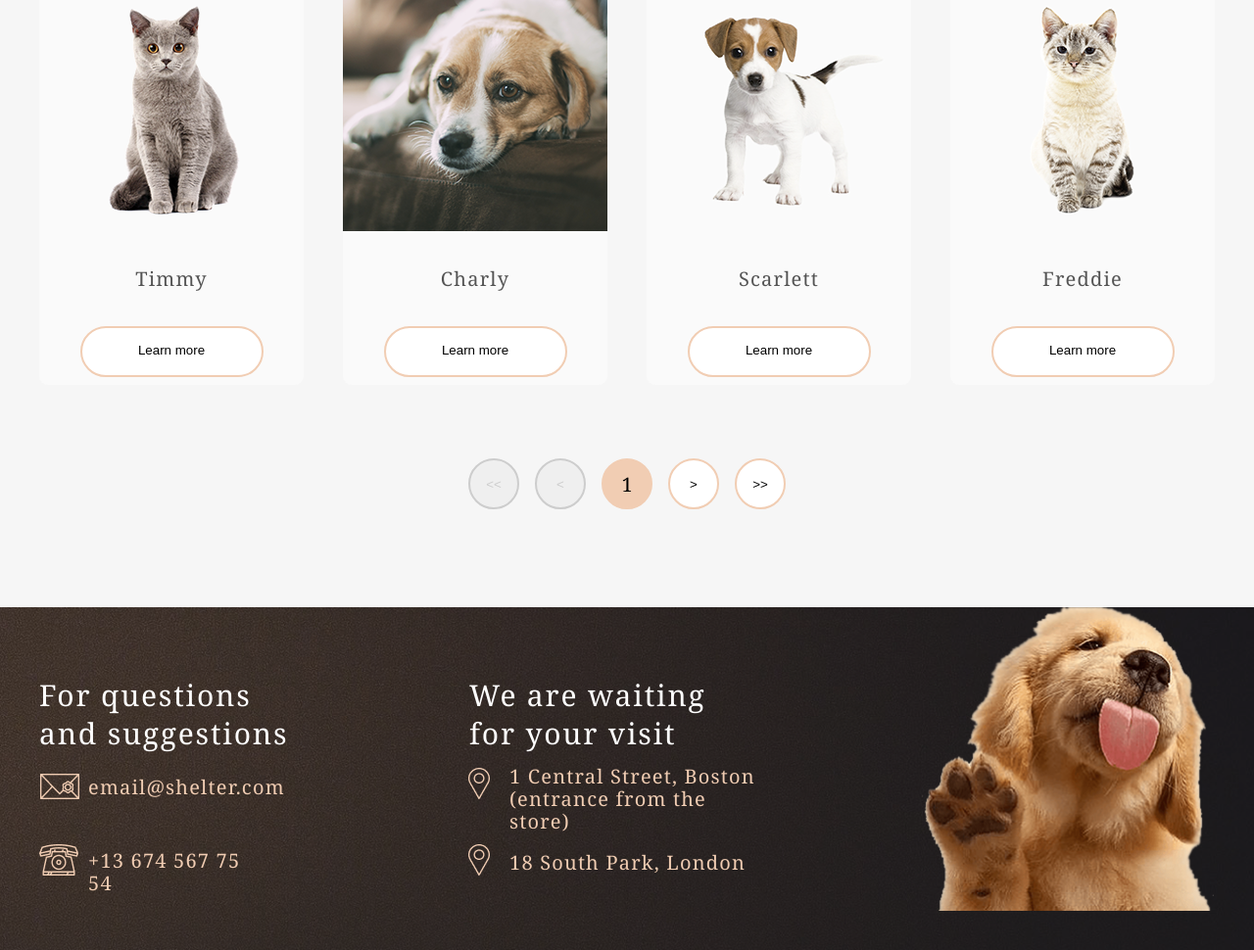
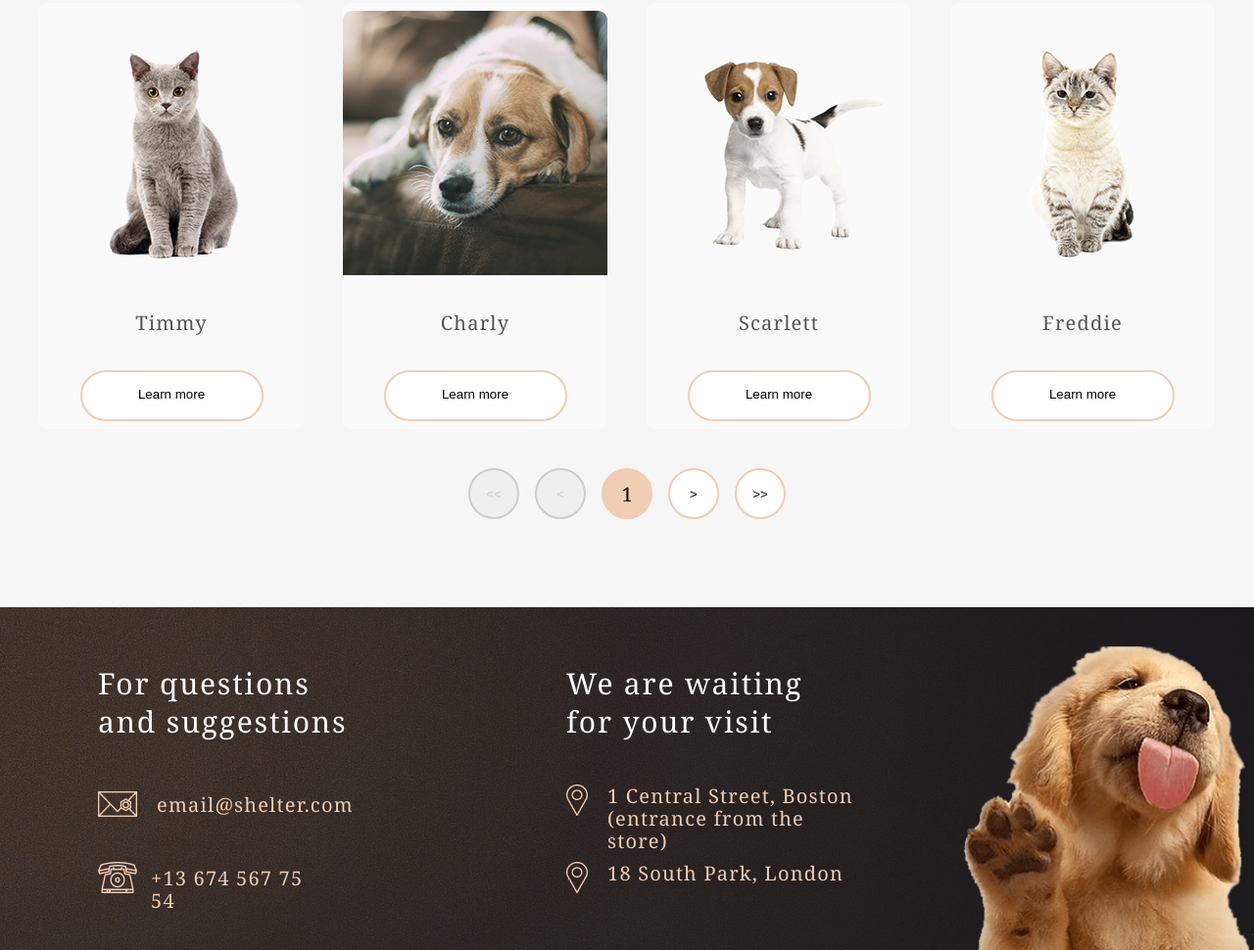
Before and after one commit to farsenyev/shelter, a plain HTML site: page pages/pets/pets.html in a window 1280 px wide. Shown: the part 842-1812 px from the top of the page at 98% size. Drawn offline with Linux system fonts and the light colour scheme.

Commit message:
fix: change to flex layout pets.html

```diff
--- a/pages/main/style.css
+++ b/pages/main/style.css
@@ -539,7 +539,7 @@
         justify-content: space-between;
         align-items: center;
 
-        background: url("/assets/images/footer-background.png"), radial-gradient(110.67% 538.64% at 5.73% 50%, #513D2F 0%, #1A1A1C 100%), #211F20;
+        background: url("../../assets/images/footer-background.png"), radial-gradient(110.67% 538.64% at 5.73% 50%, #513D2F 0%, #1A1A1C 100%), #211F20;
     }
     #footer-content {
         display: flex;
@@ -578,7 +578,7 @@
         width: 251px;
         height: 32px;
     }
-    #footer-contacts-mail a{
+    #footer-contacts-mail a, #footer-contacts-phone a{
         display: flex;
         flex-direction: row;
         justify-content: space-between;
@@ -608,14 +608,6 @@
     #footer-contacts-phone {
         width: 239px;
         height: 32px;
-    }
-    #footer-contacts-phone a{
-        display: flex;
-        flex-direction: row;
-        justify-content: space-between;
-        align-items: center;
-
-        text-decoration: none;
     }
     #phone-icon {
         width: 40px;
--- a/pages/pets/pets.html
+++ b/pages/pets/pets.html
@@ -4,7 +4,7 @@
     <meta charset="UTF-8">
     <meta name="viewport" content="width=device-width,initial-scale=1.0">
     <title>Pets</title>
-    <link rel="stylesheet" href="/pages/pets/stylesPets.css">
+    <link rel="stylesheet" href="../../pages/pets/stylesPets.css">
 </head>
 <body>
     <header>
--- a/pages/pets/stylesPets.css
+++ b/pages/pets/stylesPets.css
@@ -3,43 +3,47 @@
         position: relative;
         width: 1280px;
         margin: 0 auto;
+
+        display: flex;
+        flex-direction: column;
+        justify-content: space-between;
     }
 
     header{
-        position: absolute;
         height: 120px;
-        left: 0;
-        right: 0;
-        top: 0;
 
         background: #FFFFFF;
-    }
-    #header{
-        position: absolute;
-        width: 1200px;
-        height: 60px;
-        left: calc(50% - 1200px/2);
-        top: calc(50% - 60px/2);
+
         display: flex;
         flex-direction: row;
         justify-content: center;
+        align-items: center;
+    }
+    #header{
+        width: 1200px;
+        height: 60px;
+
+        display: flex;
+        flex-direction: row;
+        justify-content: space-between;
+        align-items: center;
     }
     #logo{
-        position: absolute;
         width: 184px;
         height: 60px;
-        left: 0;
-        top: -30px;
+    }
+    #logo a{
+        display: flex;
+        flex-direction: column;
+        justify-content: space-between;
+        align-items: flex-start;
 
+        text-decoration: none;
     }
     #header-title{
-
-        position: absolute;
         width: 186px;
         height: 35px;
-        left: 0;
-        top: calc(50% - 35px/2 - 12.5px);
-
+        margin: 0;
 
         font-family: 'Georgia', serif;
         font-style: normal;
@@ -54,35 +58,25 @@
         color: #545454;
     }
     #header-text{
-        position: absolute;
         width: 180px;
         height: 15px;
-        left: 4px;
-        top: calc(50% - 15px/2 + 32.5px);
-
-        /* logo_subtitle */
 
         font-family: 'Arial', serif;
         font-style: normal;
         font-weight: 400;
         font-size: 13px;
         line-height: 15px;
-        /* identical to box height */
 
         display: flex;
         align-items: center;
         letter-spacing: 0.1em;
 
-        /* color-dark-3xl */
-
         color: #292929;
     }
     nav{
-        position: absolute;
         width: 443px;
         height: 27px;
-        left: 757px;
-        top: 16px;
+
         display: flex;
         flex-direction: row;
         justify-content: space-between;
@@ -91,6 +85,7 @@
         display: flex;
         flex-direction: column;
         align-items: center;
+
         padding: 0;
         gap: 10px;
 
@@ -109,52 +104,45 @@
     }
 
     #pets{
-        position: absolute;
         height: 1342px;
-        left: 0;
-        right: 0;
-        top: 120px;
 
         background: #F6F6F6;
+
+        display: flex;
+        flex-direction: row;
+        justify-content: center;
+        align-items: center;
     }
     #pets-content{
-        position: absolute;
         width: 1200px;
         height: 1162px;
-        left: calc(50% - 1200px/2);
-        top: 80px;
+
+        display: flex;
+        flex-direction: column;
+        justify-content: space-between;
+        align-items: center;
     }
     #pets-heading{
-        position: absolute;
         width: 400px;
         height: 90px;
-        left: calc(50% - 400px/2);
-        top: 0;
-
-        /* h3 */
 
         font-family: 'Georgia', serif;
         font-style: normal;
         font-weight: 400;
         font-size: 35px;
         line-height: 130%;
-        /* or 45px */
 
         display: flex;
         align-items: center;
         text-align: center;
         letter-spacing: 0.06em;
 
-        /* color-dark-l */
-
         color: #545454;
     }
     #card-container{
-        position: absolute;
         width: 1200px;
         height: 930px;
-        left: 0;
-        top: 135px;
+
         display: flex;
         flex-direction: row;
         flex-wrap: wrap;
@@ -181,14 +169,11 @@
         font-weight: 400;
         font-size: 20px;
         line-height: 23px;
-        /* identical to box height */
 
         display: flex;
         align-items: center;
         text-align: center;
         letter-spacing: 0.06em;
-
-        /* color-dark-l */
 
         color: #545454;
     }
@@ -213,11 +198,9 @@
         flex-grow: 0;
     }
     #navigation-bar{
-        position: absolute;
         width: 340px;
         height: 52px;
-        left: 430px;
-        top: 1110px;
+
         display: flex;
         flex-direction: row;
         justify-content: space-around;
@@ -228,8 +211,6 @@
 
         width: 52px;
         height: 52px;
-
-        /* color-dark-s */
 
         border-radius: 100px;
     }
@@ -253,74 +234,68 @@
 
 
     footer{
-        position: absolute;
         height: 350px;
-        left: 0%;
-        right: 0%;
-        top: 1462px;
-        background: url("/assets/images/footer-background.png"), radial-gradient(110.67% 538.64% at 5.73% 50%, #513D2F 0%, #1A1A1C 100%) , #211F20;
-        /*z-index: -1;*/
+
+        background: url("../../assets/images/footer-background.png"), radial-gradient(110.67% 538.64% at 5.73% 50%, #513D2F 0%, #1A1A1C 100%) , #211F20;
+
+        display: flex;
+        flex-direction: row;
+        justify-content: space-between;
+        align-items: center;
     }
     #footer-content{
-
-        position: absolute;
         width: 1200px;
         height: 310px;
-        left: 40px;
-        top: 40px;
+
+        display: flex;
+        flex-direction: row;
+        justify-content: space-around;
+        align-items: center;
     }
     #footer-contacts{
-        position: absolute;
         width: 278px;
         height: 234px;
-        left: 0;
-        /*top: 16px;*/
+
+        display: flex;
+        flex-direction: column;
+        justify-content: space-between;
+        align-items: flex-start;
     }
     #footer-contacts-heading{
-        position: absolute;
         width: 278px;
         height: 90px;
-        left: calc(50% - 278px/2 - 0px);
-        top: 0;
-
+        margin: 0;
 
         font-family: 'Georgia', serif;
         font-style: normal;
         font-weight: 400;
         font-size: 30px;
         line-height: 130%;
-        /* or 45px */
 
         letter-spacing: 0.06em;
 
-        /* color-light-xl */
-
         color: #FFFFFF;
-
-
     }
     #footer-contacts-mail{
-        position: absolute;
         width: 251px;
         height: 32px;
-        left: 0;
-        /*top: 130px;*/
+    }
+    #footer-contacts-mail a, #footer-contacts-phone a{
+        display: flex;
+        flex-direction: row;
+        justify-content: space-between;
+        align-items: center;
 
+        text-decoration: none;
     }
     #mail-logo{
-        position: absolute;
         width: 40px;
         height: 26px;
-        left: calc(50% - 40px/2 - 105px);
-        top: 130px;
-
     }
     #footer-mail-name{
-        position: absolute;
         width: 191px;
         height: 23px;
-        left: calc(50% - 191px/2 + 20px);
-        top: 105px;
+        margin: 0;
 
         font-family: 'Georgia', serif;
         font-style: normal;
@@ -333,25 +308,17 @@
         color: #F1CDB3;
     }
     #footer-contacts-phone{
-        position: absolute;
         width: 239px;
         height: 32px;
-        left: 0;
-        /*top: 202px;*/
     }
     #phone-icon{
-        position: absolute;
         width: 40px;
         height: 32px;
-        left: calc(50% - 40px/2 - 100px);
-        top: 202px;
     }
     #footer-phone-number{
-        position: absolute;
         width: 185px;
         height: 23px;
-        left: calc(50% - 179px/2 + 20px);
-        top: 180px;
+        margin: 0;
 
         font-family: 'Georgia', serif;
         font-style: normal;
@@ -364,107 +331,84 @@
         color: #F1CDB3;
     }
     #footer-location{
-        position: absolute;
         width: 302px;
         height: 234px;
-        left: 438px;
-        /*top: 16px;*/
+
+        display: flex;
+        flex-direction: column;
+        justify-content: space-between;
+        align-items: flex-start;
     }
     #footer-location-heading{
-
-        position: absolute;
         width: 270px;
         height: 90px;
-        left: calc(50% - 270px/2 - 15px);
-        top: 0;
-
-        /* h3 */
+        margin: 0;
 
         font-family: 'Georgia', serif;
         font-style: normal;
         font-weight: 400;
         font-size: 30px;
         line-height: 130%;
-        /* or 45px */
 
         letter-spacing: 0.06em;
-
-        /* color-light-xl */
 
         color: #FFFFFF;
     }
     #footer-location-boston{
-        position: absolute;
         width: 302px;
         height: 46px;
-        left: 0;
-        top: 124px;
+    }
+    #footer-location-boston a, #footer-location-london a{
+        display: flex;
+        flex-direction: row;
+        justify-content: space-between;
+        align-items: flex-start;
+
+        text-decoration: none;
     }
     #footer-location-london{
-        position: absolute;
         width: 302px;
         height: 32px;
-        left: 0;
-        top: 202px;
     }
     .footer-pin{
-        position: absolute;
         width: 22px;
         height: 32px;
-        left: calc(50% - 22px/2 - 140px);
-        /*top: 130px;*/
     }
     #footer-boston{
-        position: absolute;
         width: 260px;
         height: 46px;
-        left: calc(50% - 260px/2 + 21px);
-        top: -30px;
-
-        /* h4 */
+        margin: 0;
 
         font-family: 'Georgia', serif;
         font-style: normal;
         font-weight: 400;
         font-size: 20px;
         line-height: 115%;
-        /* or 23px */
 
         letter-spacing: 0.06em;
-
-        /* color-primary */
 
         color: #F1CDB3;
 
     }
     #footer-london{
-        position: absolute;
         width: 260px;
         height: 23px;
-        left: calc(50% - 260px/2 + 21px);
-        top: -20px;
-
-        /* h4 */
+        margin: 0;
 
         font-family: 'Georgia', serif;
         font-style: normal;
         font-weight: 400;
         font-size: 20px;
         line-height: 115%;
-        /* identical to box height, or 23px */
 
         letter-spacing: 0.06em;
-
-        /* color-primary */
 
         color: #F1CDB3;
     }
     #footer-img{
-        position: absolute;
         width: 300px;
         height: 310px;
-        left: calc(50% - 300px/2 + 450px);
-        top: 0;
+        margin-bottom: -40px;
     }
 }
 
```
